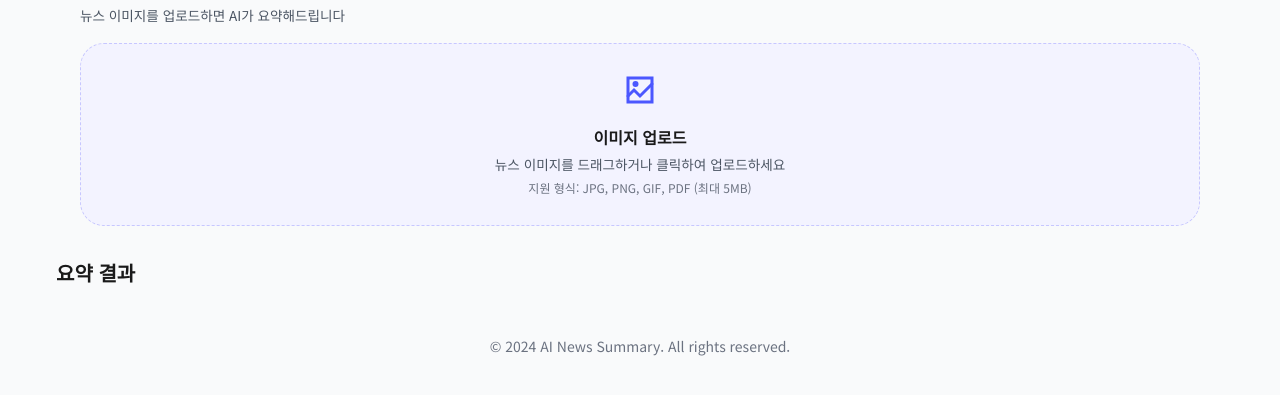
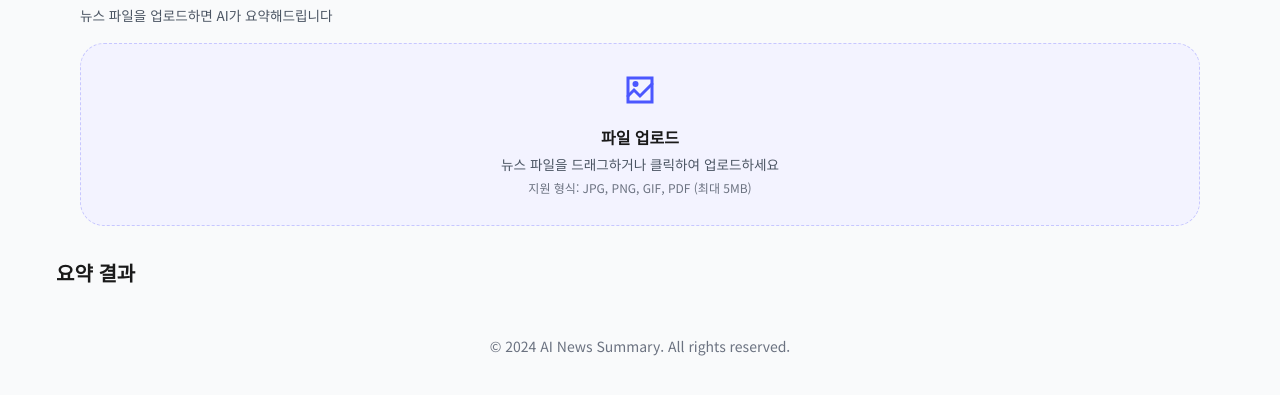
Before and after one commit to alisyos/News-Summary, a website: page public/index.html in a window 1280 px wide. Shown: the part 47-442 px from the top of the page. Drawn offline with Linux system fonts and the light colour scheme.

Commit message:
Add PDF file support

```diff
--- a/public/index.html
+++ b/public/index.html
@@ -3,7 +3,7 @@
 <head>
     <meta charset="UTF-8">
     <meta name="viewport" content="width=device-width, initial-scale=1.0">
-    <meta name="description" content="뉴스 이미지를 업로드하면 AI가 자동으로 요약해주는 서비스입니다.">
+    <meta name="description" content="뉴스 파일을 업로드하면 AI가 자동으로 요약해주는 서비스입니다.">
     <title>AI 뉴스 요약 서비스</title>
     <link rel="stylesheet" href="styles.css">
     <link href="https://fonts.googleapis.com/css2?family=Noto+Sans+KR:wght@400;500;700&display=swap" rel="stylesheet">
@@ -14,7 +14,7 @@
         <header class="header">
             <div class="logo">
                 <img src="/logo.png" alt="AI NEWS SUMMARY" class="logo-image">
-                <p class="logo-subtitle">뉴스 이미지를 업로드하면 AI가 요약해드립니다</p>
+                <p class="logo-subtitle">뉴스 파일을 업로드하면 AI가 요약해드립니다</p>
             </div>
         </header>
 
@@ -29,8 +29,8 @@
                                 <circle cx="9" cy="8" r="2" fill="currentColor"/>
                             </svg>
                         </div>
-                        <h2 class="upload-title">이미지 업로드</h2>
-                        <p class="upload-description">뉴스 이미지를 드래그하거나 클릭하여 업로드하세요</p>
+                        <h2 class="upload-title">파일 업로드</h2>
+                        <p class="upload-description">뉴스 파일을 드래그하거나 클릭하여 업로드하세요</p>
                         <p class="upload-hint">지원 형식: JPG, PNG, GIF, PDF (최대 5MB)</p>
                     </div>
                     <input type="file" id="fileInput" accept="image/*,application/pdf" multiple hidden>
```
